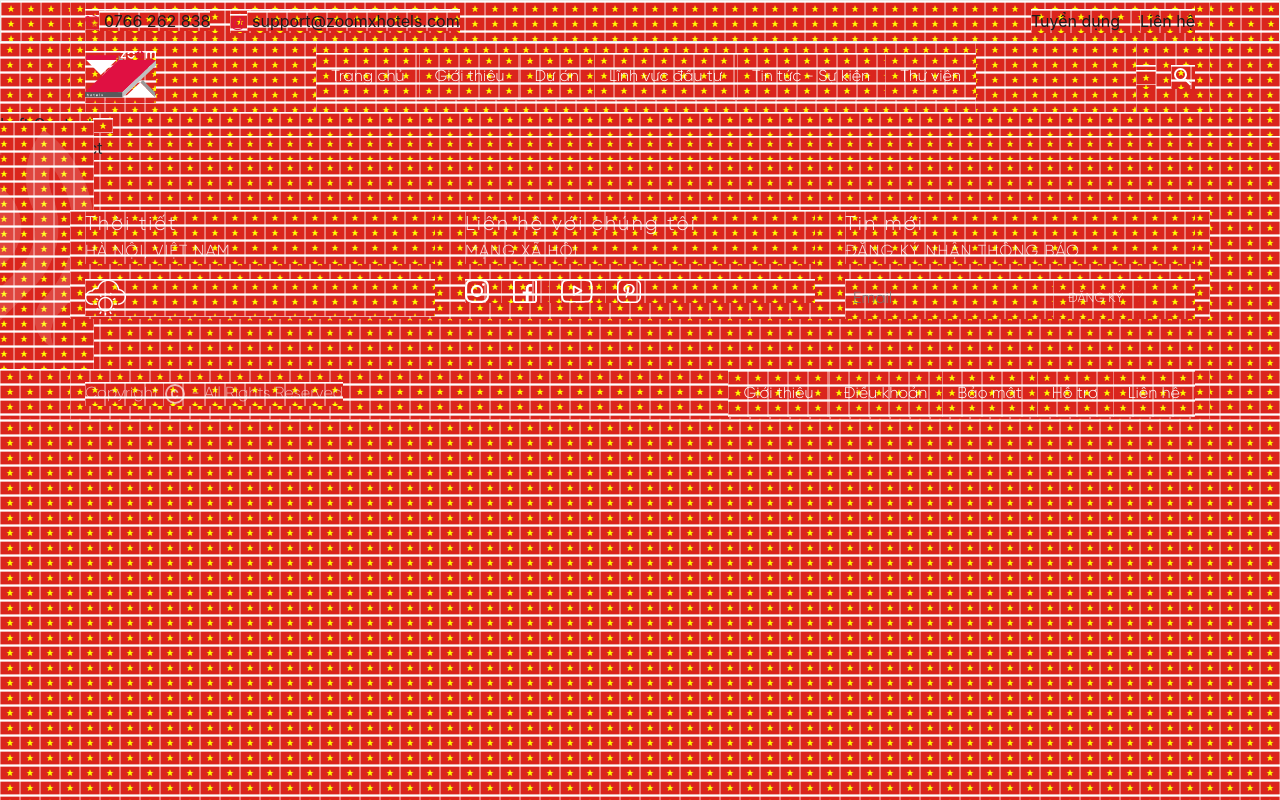
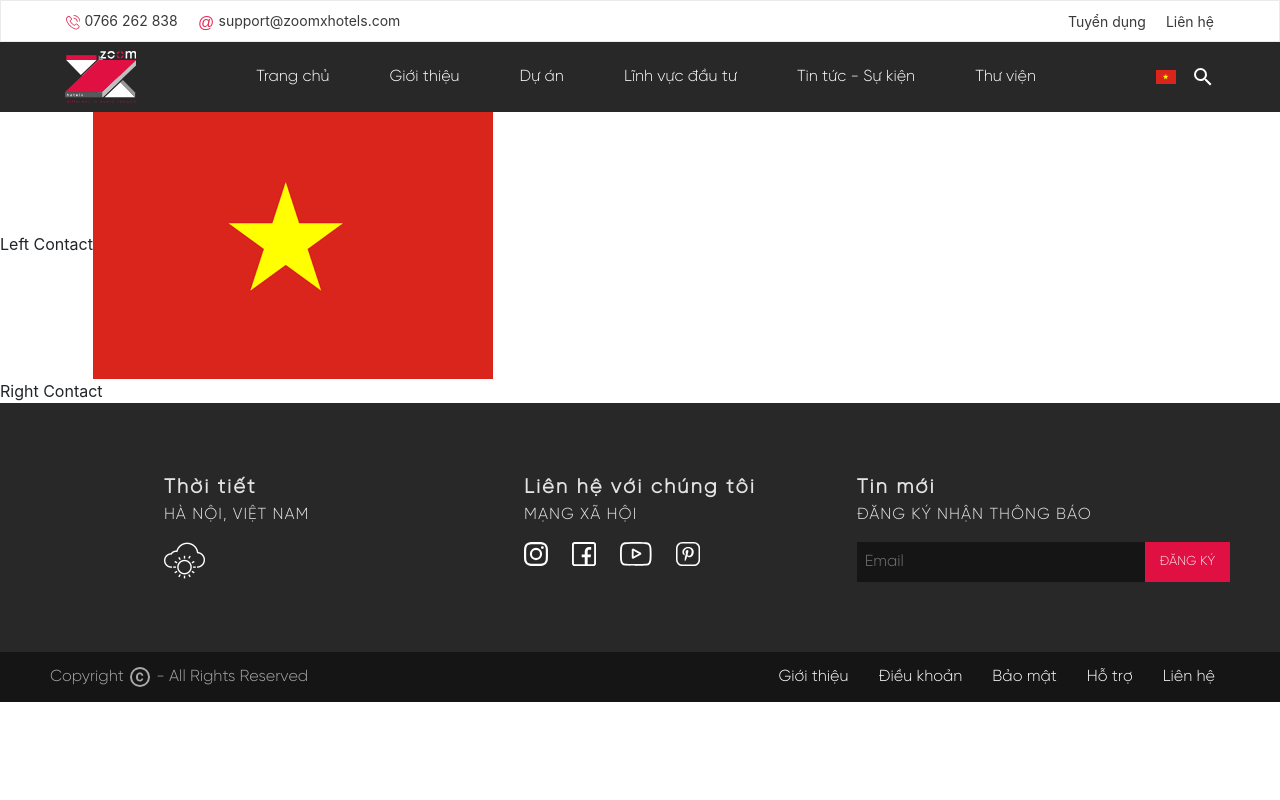
Before and after one commit to minhhoangzeno/ZoomX, a React (Create React App) app in the folder zoomx_front_end/: page /contact in a window 1280 px wide. Built offline with nearby package versions, Linux system fonts and the light colour scheme.

Commit message:
fix footer

```diff
--- a/zoomx_front_end/src/component/share/Footer.js
+++ b/zoomx_front_end/src/component/share/Footer.js
@@ -4,14 +4,12 @@ import imgFooter from '../../image/home/img-footer.png';
 export default function Footer() {
     return (
         <footer>
-            <div className="footer__img">
-                <img src={imgFooter} alt />
-            </div>
             <div className="footer__wrapper">
                 <div className="footer__wrapper--top">
-                    <div className="container wrapper__top">
-                        <div className="row">
-                            <div className="col-4 wrapper__top__item">
+                    <div className="container-fluid wrapper__top">
+                        <div className="row" style={{ flexWrap: 'wrap-reverse' }}>
+                            <div className="col-xl-4 col-lg-6 wrapper__top__item">
+                                <div>
                                     <div className="wrapper__top__item--top">
                                         Thời tiết
                                 </div>
@@ -22,7 +20,9 @@ export default function Footer() {
                                         <img src={iconWeather} alt="" />
                                     </div>
                                 </div>
-                            <div className="col-4 wrapper__top__item">
+                            </div>
+                            <div className="col-xl-4 col-lg-6 wrapper__top__item">
+                                <div>
                                     <div className="wrapper__top__item--top">
                                         Liên hệ với chúng tôi
                                 </div>
@@ -66,8 +66,10 @@ export default function Footer() {
 
                                         </ul>
                                     </div>
+
                                 </div>
-                            <div className="col-4 wrapper__top__item">
+                            </div>
+                            <div className="col-xl-4 col-lg-6 wrapper__top__item">
                                 <div className="wrapper__top__item--top">
                                     Tin mới
                                 </div>
@@ -88,7 +90,7 @@ export default function Footer() {
                 </div>
                 <div className="footer__wrapper--bottom">
                     <div className="footer__wrapper--bottom__content">
-                        <div className="container wrapper__bottom">
+                        <div className="container-fluid wrapper__bottom">
                             <div className="wrapper__bottom--copy">
                                 Copyright <svg style={{ width: 24, height: 24 }} viewBox="0 0 24 24">
                                     <path fill="currentColor" d="M10.08,10.86C10.13,10.53 10.24,10.24 10.38,10C10.5,9.74 10.72,9.53 10.97,9.37C11.21,9.22 11.5,9.15 11.88,9.14C12.11,9.15 12.32,9.19 12.5,9.27C12.71,9.36 12.89,9.5 13.03,9.63C13.17,9.78 13.28,9.96 13.37,10.16C13.46,10.36 13.5,10.58 13.5,10.8H15.3C15.28,10.33 15.19,9.9 15,9.5C14.85,9.12 14.62,8.78 14.32,8.5C14,8.22 13.66,8 13.24,7.84C12.82,7.68 12.36,7.61 11.85,7.61C11.2,7.61 10.63,7.72 10.15,7.95C9.67,8.18 9.27,8.5 8.95,8.87C8.63,9.26 8.39,9.71 8.24,10.23C8.09,10.75 8,11.29 8,11.87V12.14C8,12.72 8.08,13.26 8.23,13.78C8.38,14.3 8.62,14.75 8.94,15.13C9.26,15.5 9.66,15.82 10.14,16.04C10.62,16.26 11.19,16.38 11.84,16.38C12.31,16.38 12.75,16.3 13.16,16.15C13.57,16 13.93,15.79 14.24,15.5C14.55,15.25 14.8,14.94 15,14.58C15.16,14.22 15.27,13.84 15.28,13.43H13.5C13.5,13.64 13.43,13.83 13.34,14C13.25,14.19 13.13,14.34 13,14.47C12.83,14.6 12.66,14.7 12.46,14.77C12.27,14.84 12.07,14.86 11.86,14.87C11.5,14.86 11.2,14.79 10.97,14.64C10.72,14.5 10.5,14.27 10.38,14C10.24,13.77 10.13,13.47 10.08,13.14C10.03,12.81 10,12.47 10,12.14V11.87C10,11.5 10.03,11.19 10.08,10.86M12,2A10,10 0 0,0 2,12A10,10 0 0,0 12,22A10,10 0 0,0 22,12A10,10 0 0,0 12,2M12,20C7.59,20 4,16.41 4,12C4,7.59 7.59,4 12,4C16.41,4 20,7.59 20,12C20,16.41 16.41,20 12,20Z" />
--- a/zoomx_front_end/src/component/share/Header.js
+++ b/zoomx_front_end/src/component/share/Header.js
@@ -7,7 +7,7 @@ export default function Header() {
             <header>
                 <div className="header__wrapper">
                     <div className="header__wrapper--top">
-                        <div className="container">
+                        <div className="container-fluid">
                             <div className="wrapper__top">
                                 <div className="wrapper__top--left contact">
                                     <div className="contact__number">
@@ -43,7 +43,7 @@ export default function Header() {
                         </div>
                     </div>
                     <div className="header__wrapper--bottom">
-                        <div className="container">
+                        <div className="container-fluid">
                             <div className="wrapper__bottom">
                                 <div className="wrapper__bottom--logo">
                                     <svg xmlns="http://www.w3.org/2000/svg" width="71.348" height="52.437" viewBox="0 0 71.348 52.437">
--- a/zoomx_front_end/src/style/contact.scss
+++ b/zoomx_front_end/src/style/contact.scss
@@ -1,5 +1 @@
 @import './common.scss';
-
-*{
-    background-image: url('../image/home/country.png');
-}
--- a/zoomx_front_end/src/style/style.scss
+++ b/zoomx_front_end/src/style/style.scss
@@ -10,17 +10,26 @@ header{
                     width: 100%;
                     display: flex;
                     min-height: 40px;
+                    padding-left: 140px;
+                    padding-right: 140px;
                     justify-content: space-between;
                     align-items: center;
                     color: #1B1C1B;
+                    font-size: 14px;
+                    @media (max-width:1440px){
+                        padding-left: 50px;
+                        padding-right: 50px;
+                    }
                     .contact{
                         display: flex;
+                        opacity: .87;
                         &__mail{
                             margin-left: 20px;
                         }
                     }
                     &--right{
                         display: flex;
+                        opacity: .87;
                         &__contact{
                             margin-left: 20px;
                         }
@@ -32,11 +41,17 @@ header{
             min-height: 70px;
             .wrapper__bottom{
                 display: flex;
+                padding-left: 140px;
+                padding-right: 140px;
                 width: 100%;
                 min-height: 70px;
                 color: #ffffff;
                 font-family: Giroly;
                 justify-content: space-between;
+                @media (max-width:1440px){
+                    padding-left: 50px;
+                    padding-right: 50px;
+                }
                 &--logo{
                     display: flex;
                     align-items: center;
@@ -52,7 +67,17 @@ header{
                     display: flex;
                     li{
                         a{
-                            padding: 15px;
+                            padding-left: 40px;
+                            padding-right: 40px;
+                            font-size: 16px;
+                            @media (max-width:1440px){
+                                padding-left: 30px;
+                                padding-right: 30px;
+                            }
+                            @media (max-width:1200px){
+                                padding-left: 20px;
+                                padding-right: 20px;
+                            }
                         }
                     }
                 }
@@ -78,28 +103,21 @@ header{
 footer{
     font-family: Giroly;
     background-color: #282828;
-    position: relative;
-    .footer__img{
-        position: absolute;
-        top: -15%;
-        left: -2%;
-        height: 100%;
-        img{
-            width: auto;
-            height: 100%;
-            object-fit: contain;
-        }
-    }
     .footer__wrapper{
         &--top{
-            // background-color: #282828;
             color: rgba($color: #FFF, $alpha: .87);
-            padding-top: 50px;
-            padding-bottom: 50px;
+            padding-top: 70px;
+            padding-bottom: 70px;
             .wrapper__top{
+                padding-left: 140px;
+                padding-right: 140px;
+                @media (max-width:1440px){
+                    padding-left: 50px;
+                    padding-right: 50px;
+                }
                 &__item{
                     &--top{
-                        font-weight: 550;
+                        font-weight: bold;
                         letter-spacing: 2px;
                         font-size: 20px;
                     }
@@ -121,12 +139,15 @@ footer{
                     }
                     .sign__wrapper{
                         display: flex;
+                        width: 100%;
                         &__input{
+                            flex: 1;
                             input{
                                 background-color: #151515;
                                 border: none;
                                 color: rgba($color: #FFF, $alpha: .87);
                                 padding: 8px;
+                                width: 100%;
                                 &:focus{
                                     outline-width: 0;
                                 }
@@ -143,7 +164,22 @@ footer{
                             }
                         }
                     }
-
+                    &:nth-last-child(1){
+                        @media (max-width:1024px){
+                            margin-left: auto;
+                            margin-right: auto;
+                            margin-bottom: 20px;
+                            .wrapper__top__item--top,
+                            .wrapper__top__item--mid
+                            {
+                                text-align: center;
+                            }
+                        }
+                    }
+                    &:nth-child(1),&:nth-child(2){
+                        display: flex;
+                        justify-content: center;
+                    }
                 }
             }
         }
@@ -151,12 +187,12 @@ footer{
             min-height: 50px;
             width: 100%;
             &__content{
-                position: absolute;
-                z-index: 9;
                 background-color: #151515;
                 width: 100%;
                 .wrapper__bottom{
                     width: 100%;
+                    padding-left: 140px;
+                    padding-right: 140px;
                     display: flex;
                     justify-content: space-between;
                     min-height: 50px;
@@ -178,6 +214,10 @@ footer{
                             }
                         }
                     }
+                    @media (max-width:1440px){
+                        padding-left: 50px;
+                        padding-right: 50px;
+                    }
                 }
             }
 
```
Also changed, not shown: zoomx_front_end/src/image/home/country.png. Lines whose indentation alone changed are shown as unchanged.
